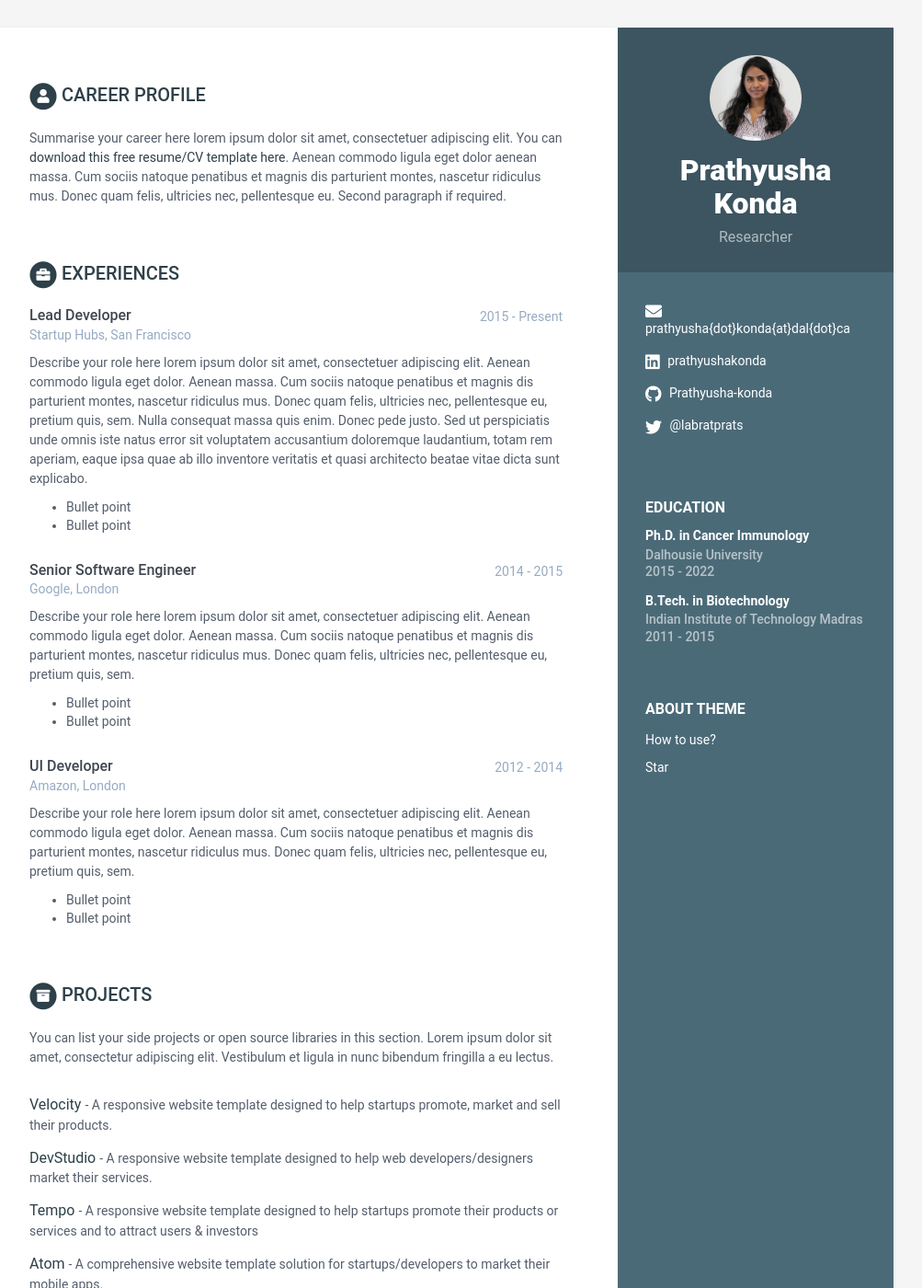
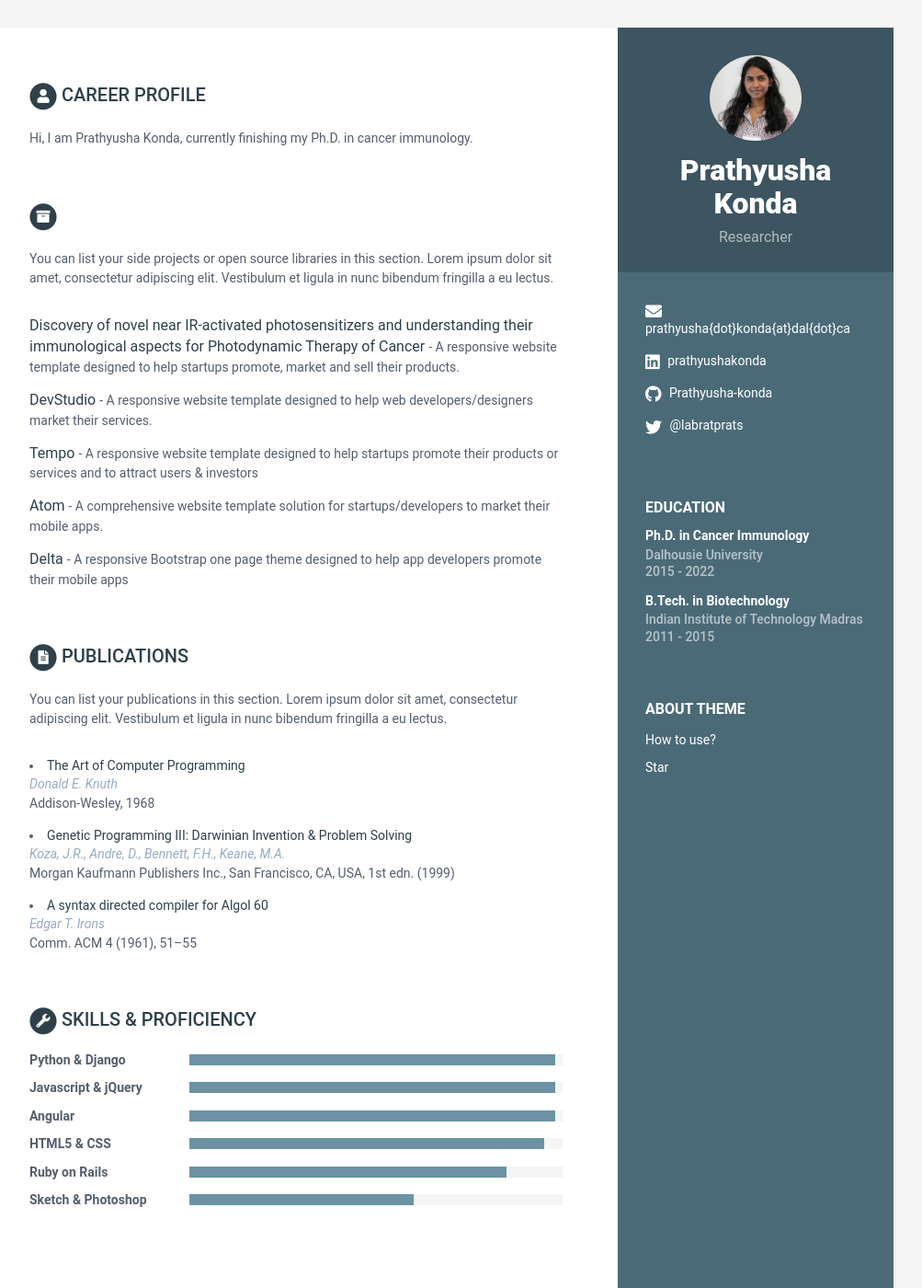
Before and after one commit to Prathyusha-konda/Website, a Jekyll site: the page built from index.html, in a window 1280 px wide and 1400 px high. Shown: the whole window at 92% size, without its empty margins (168-1171 px from the left). Built offline with Jekyll 4.4.1, drawn with Linux system fonts in a browser that asks for light colours.

Commit message:
Update data.yml

```diff
--- a/_data/data.yml
+++ b/_data/data.yml
@@ -22,12 +22,7 @@ sidebar:
 career-profile:
     title: Career Profile
     summary: |
-      Summarise your career here lorem ipsum dolor sit amet, consectetuer
-      adipiscing elit. You can [download this free resume/CV template here]().
-      Aenean commodo ligula eget dolor aenean massa. Cum sociis natoque
-      penatibus et magnis dis parturient montes, nascetur ridiculus mus.
-      Donec quam felis, ultricies nec, pellentesque eu.
-      Second paragraph if required.
+      Hi, I am Prathyusha Konda, currently finishing my Ph.D. in cancer immunology.
 education:
     - degree: Ph.D. in Cancer Immunology
       university: Dalhousie University
@@ -51,52 +46,15 @@ education:
         pretium quis, sem.
           - Bullet point
           - Bullet point
-experiences:
-    - role: Lead Developer
-      time: 2015 - Present
-      company: Startup Hubs, San Francisco
-      details: |
-        Describe your role here lorem ipsum dolor sit amet, consectetuer
-        adipiscing elit. Aenean commodo ligula eget dolor. Aenean massa.
-        Cum sociis natoque penatibus et magnis dis parturient montes,
-        nascetur ridiculus mus. Donec quam felis, ultricies nec,
-        pellentesque eu, pretium quis, sem. Nulla consequat massa quis
-        enim. Donec pede justo. Sed ut perspiciatis unde omnis iste natus
-        error sit voluptatem accusantium doloremque laudantium, totam rem
-        aperiam, eaque ipsa quae ab illo inventore veritatis et quasi
-        architecto beatae vitae dicta sunt explicabo.
-          - Bullet point
-          - Bullet point
-    - role: Senior Software Engineer
-      time: 2014 - 2015
-      company: Google, London
-      details: |
-        Describe your role here lorem ipsum dolor sit amet, consectetuer
-        adipiscing elit. Aenean commodo ligula eget dolor. Aenean massa.
-        Cum sociis natoque penatibus et magnis dis parturient montes,
-        nascetur ridiculus mus. Donec quam felis, ultricies nec,
-        pellentesque eu, pretium quis, sem.
-          - Bullet point
-          - Bullet point
-    - role: UI Developer
-      time: 2012 - 2014
-      company: Amazon, London
-      details: |
-        Describe your role here lorem ipsum dolor sit amet, consectetuer
-        adipiscing elit. Aenean commodo ligula eget dolor. Aenean massa.
-        Cum sociis natoque penatibus et magnis dis parturient montes,
-        nascetur ridiculus mus. Donec quam felis, ultricies nec,
-        pellentesque eu, pretium quis, sem.
-          - Bullet point
-          - Bullet point
+
 projects:
-    title: Projects
+    title:
     intro: >
       You can list your side projects or open source libraries in this
       section. Lorem ipsum dolor sit amet, consectetur adipiscing elit.
       Vestibulum et ligula in nunc bibendum fringilla a eu lectus.
     assignments:
-      - title: Velocity
+      - title: Discovery of novel near IR-activated photosensitizers and understanding their immunological aspects for Photodynamic Therapy of Cancer
         link: "#hook"
         tagline: "A responsive website template designed to help startups promote, market and sell their products."
 
```
